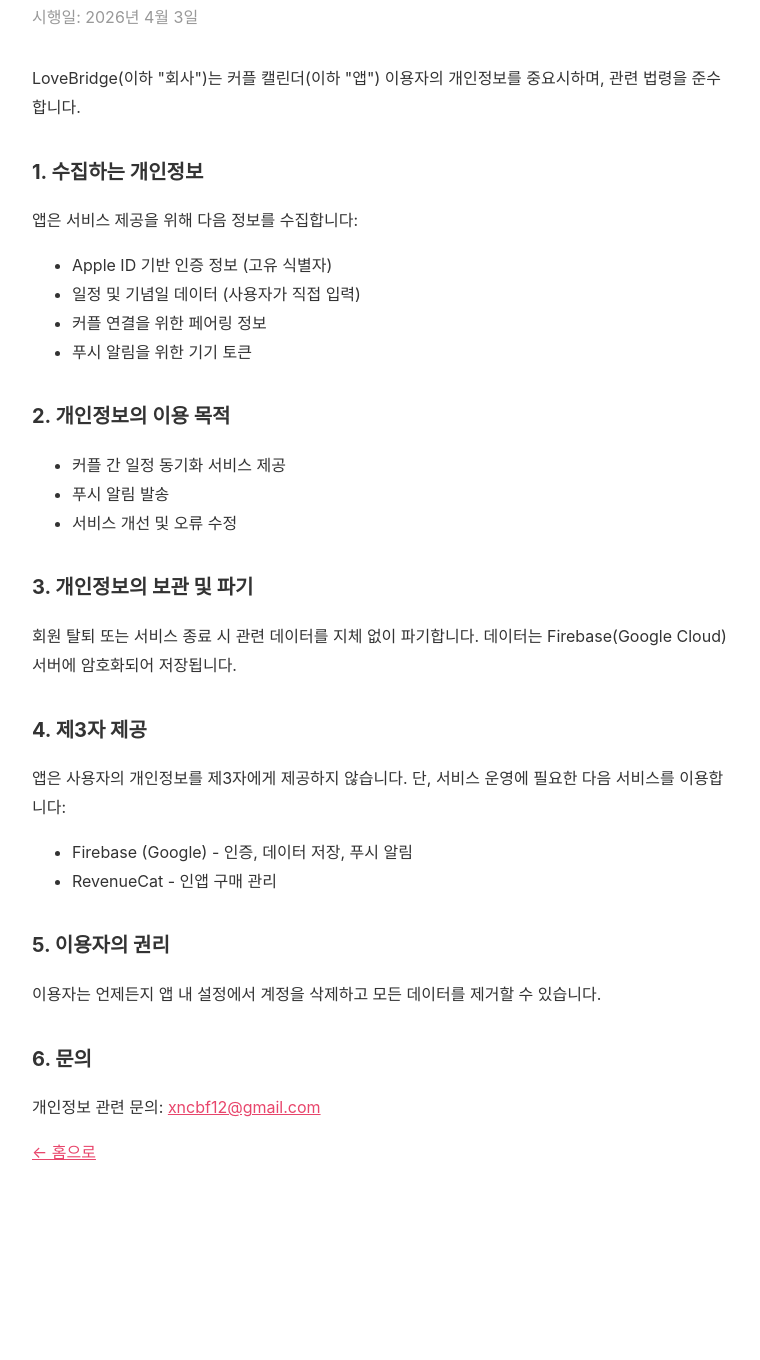
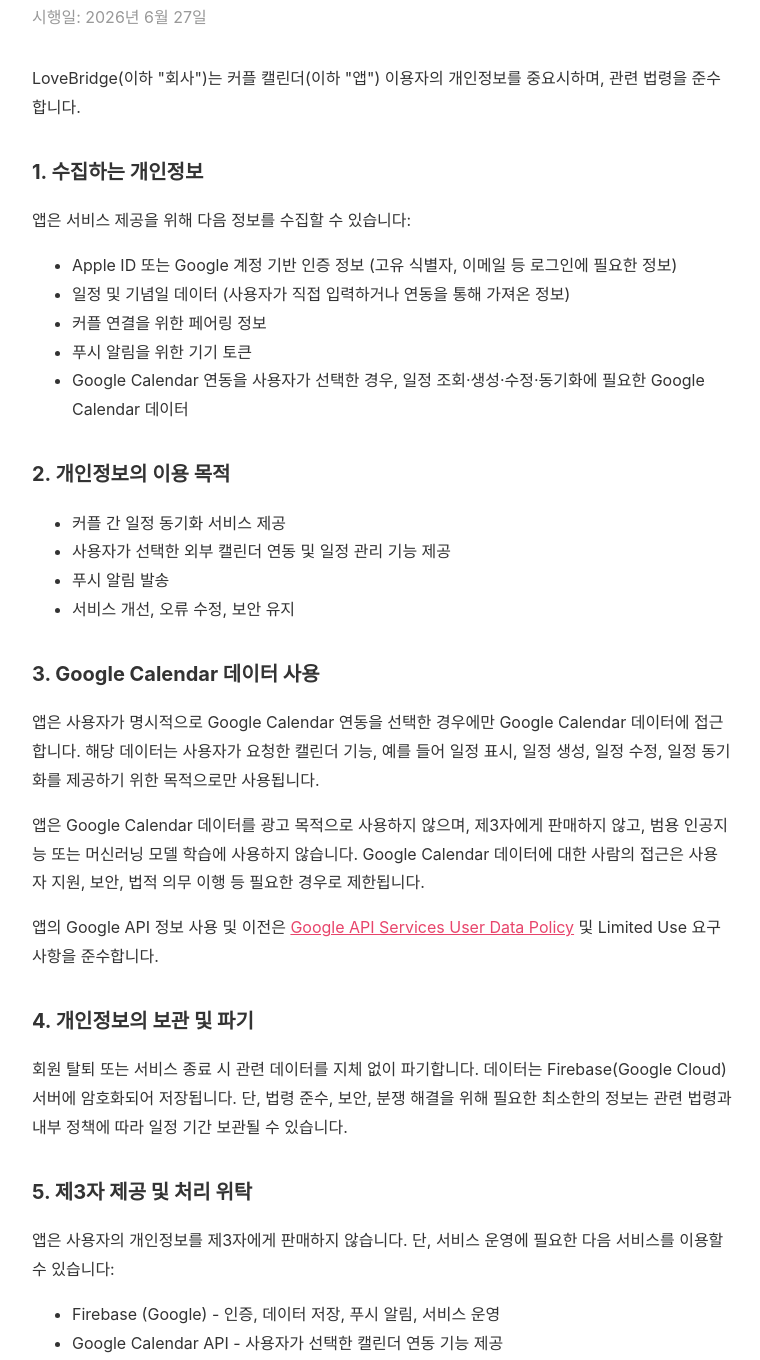
Before and after one commit to xncbf/couple-calendar-promo, a website: page privacy.html in a window 1280 px wide. Shown: the part 103-1463 px from the top of the page, without its empty margins (258-1018 px from the left). Before the commit the page ends 1310 px from the top, so only its background shows below. Drawn offline with Linux system fonts and the light colour scheme.

Commit message:
Update privacy policy for Google Calendar access
Add Google Calendar data usage, Google API Services User Data Policy, and Limited Use language for OAuth verification.

```diff
--- a/privacy.html
+++ b/privacy.html
@@ -14,40 +14,48 @@ a { color: #e8456b; }
 </head>
 <body>
 <h1>개인정보 처리방침</h1>
-<p class="date">시행일: 2026년 4월 3일</p>
+<p class="date">시행일: 2026년 6월 27일</p>
 
 <p>LoveBridge(이하 "회사")는 커플 캘린더(이하 "앱") 이용자의 개인정보를 중요시하며, 관련 법령을 준수합니다.</p>
 
 <h2>1. 수집하는 개인정보</h2>
-<p>앱은 서비스 제공을 위해 다음 정보를 수집합니다:</p>
+<p>앱은 서비스 제공을 위해 다음 정보를 수집할 수 있습니다:</p>
 <ul>
-<li>Apple ID 기반 인증 정보 (고유 식별자)</li>
-<li>일정 및 기념일 데이터 (사용자가 직접 입력)</li>
+<li>Apple ID 또는 Google 계정 기반 인증 정보 (고유 식별자, 이메일 등 로그인에 필요한 정보)</li>
+<li>일정 및 기념일 데이터 (사용자가 직접 입력하거나 연동을 통해 가져온 정보)</li>
 <li>커플 연결을 위한 페어링 정보</li>
 <li>푸시 알림을 위한 기기 토큰</li>
+<li>Google Calendar 연동을 사용자가 선택한 경우, 일정 조회·생성·수정·동기화에 필요한 Google Calendar 데이터</li>
 </ul>
 
 <h2>2. 개인정보의 이용 목적</h2>
 <ul>
 <li>커플 간 일정 동기화 서비스 제공</li>
+<li>사용자가 선택한 외부 캘린더 연동 및 일정 관리 기능 제공</li>
 <li>푸시 알림 발송</li>
-<li>서비스 개선 및 오류 수정</li>
+<li>서비스 개선, 오류 수정, 보안 유지</li>
 </ul>
 
-<h2>3. 개인정보의 보관 및 파기</h2>
-<p>회원 탈퇴 또는 서비스 종료 시 관련 데이터를 지체 없이 파기합니다. 데이터는 Firebase(Google Cloud) 서버에 암호화되어 저장됩니다.</p>
+<h2>3. Google Calendar 데이터 사용</h2>
+<p>앱은 사용자가 명시적으로 Google Calendar 연동을 선택한 경우에만 Google Calendar 데이터에 접근합니다. 해당 데이터는 사용자가 요청한 캘린더 기능, 예를 들어 일정 표시, 일정 생성, 일정 수정, 일정 동기화를 제공하기 위한 목적으로만 사용됩니다.</p>
+<p>앱은 Google Calendar 데이터를 광고 목적으로 사용하지 않으며, 제3자에게 판매하지 않고, 범용 인공지능 또는 머신러닝 모델 학습에 사용하지 않습니다. Google Calendar 데이터에 대한 사람의 접근은 사용자 지원, 보안, 법적 의무 이행 등 필요한 경우로 제한됩니다.</p>
+<p>앱의 Google API 정보 사용 및 이전은 <a href="https://developers.google.com/terms/api-services-user-data-policy" target="_blank" rel="noopener noreferrer">Google API Services User Data Policy</a> 및 Limited Use 요구사항을 준수합니다.</p>
 
-<h2>4. 제3자 제공</h2>
-<p>앱은 사용자의 개인정보를 제3자에게 제공하지 않습니다. 단, 서비스 운영에 필요한 다음 서비스를 이용합니다:</p>
+<h2>4. 개인정보의 보관 및 파기</h2>
+<p>회원 탈퇴 또는 서비스 종료 시 관련 데이터를 지체 없이 파기합니다. 데이터는 Firebase(Google Cloud) 서버에 암호화되어 저장됩니다. 단, 법령 준수, 보안, 분쟁 해결을 위해 필요한 최소한의 정보는 관련 법령과 내부 정책에 따라 일정 기간 보관될 수 있습니다.</p>
+
+<h2>5. 제3자 제공 및 처리 위탁</h2>
+<p>앱은 사용자의 개인정보를 제3자에게 판매하지 않습니다. 단, 서비스 운영에 필요한 다음 서비스를 이용할 수 있습니다:</p>
 <ul>
-<li>Firebase (Google) - 인증, 데이터 저장, 푸시 알림</li>
+<li>Firebase (Google) - 인증, 데이터 저장, 푸시 알림, 서비스 운영</li>
+<li>Google Calendar API - 사용자가 선택한 캘린더 연동 기능 제공</li>
 <li>RevenueCat - 인앱 구매 관리</li>
 </ul>
 
-<h2>5. 이용자의 권리</h2>
-<p>이용자는 언제든지 앱 내 설정에서 계정을 삭제하고 모든 데이터를 제거할 수 있습니다.</p>
+<h2>6. 이용자의 권리</h2>
+<p>이용자는 언제든지 앱 내 설정에서 계정을 삭제하고 모든 데이터를 제거할 수 있습니다. Google Calendar 연동은 사용자의 Google 계정 권한 설정 또는 앱 내 설정을 통해 해제할 수 있습니다.</p>
 
-<h2>6. 문의</h2>
+<h2>7. 문의</h2>
 <p>개인정보 관련 문의: <a href="mailto:xncbf12@gmail.com">xncbf12@gmail.com</a></p>
 
 <p><a href="index.html">← 홈으로</a></p>
```
